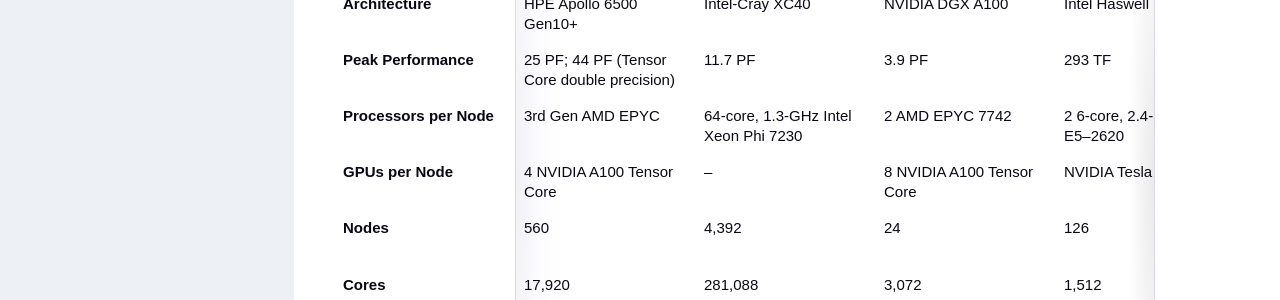
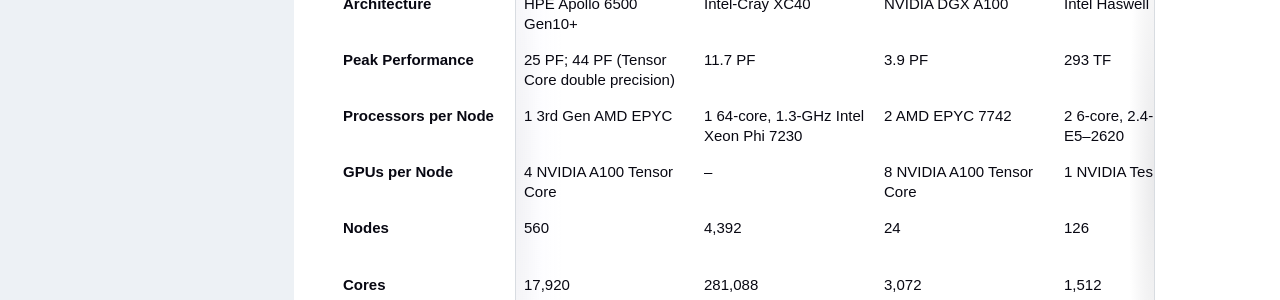
Before and after one commit to sbx-bnagle/ALCF-AR2022, a Jekyll site: the page built from 04_expertise-and-resources/systems.md, in a window 1280 px wide. Shown: the part 495-795 px from the top of the page. Built offline with Jekyll 4.4.1, drawn with Linux system fonts in a browser that asks for light colours; some web fonts are replaced.

Commit message:
update to systems table

```diff
--- a/04_expertise-and-resources/systems.md
+++ b/04_expertise-and-resources/systems.md
@@ -26,10 +26,10 @@
 
 | System Name | Purpose | Architecture | Peak Performance | Processors per Node | GPUs per Node | Nodes | Cores | Memory | Interconnect | Racks |
 | :-- | :-- | :-- | :-- | :-- | :-- | :-- | :-- | :-- | :-- | :-- |
-| **Polaris** | <span>Purpose</span> Science Campaigns | <span>Architecture</span> HPE Apollo 6500 Gen10+ | <span>Peak Performance</span> 25 PF; 44 PF (Tensor Core double precision) | <span>Processors per Node</span> 3rd Gen AMD EPYC | <span>GPUs per Node</span> 4 NVIDIA A100 Tensor Core | <span>Nodes</span> 560 | <span>Cores</span> 17,920 | <span>Memory</span> 280 TB (DDR4); 87.5 TB (HBM) | <span>Interconnect</span> HPE Slingshot 10 with Dragonfly configuration | <span>Racks</span> 40 |
-| **Theta: KNL Nodes** | <span>Purpose</span> Science Campaigns | <span>Architecture</span> Intel-Cray XC40 | <span>Peak Performance</span> 11.7 PF | <span>Processors per Node</span> 64-core, 1.3-GHz Intel Xeon Phi 7230 | <span>GPUs per Node</span> – | <span>Nodes</span> 4,392 | <span>Cores</span> 281,088 | <span>Memory</span> 843 TB (DDR4); 70 TB (HBM) | <span>Interconnect</span> Aries network with Dragonfly configuration | <span>Racks</span> 24 |
+| **Polaris** | <span>Purpose</span> Science Campaigns | <span>Architecture</span> HPE Apollo 6500 Gen10+ | <span>Peak Performance</span> 25 PF; 44 PF (Tensor Core double precision) | <span>Processors per Node</span> 1 3rd Gen AMD EPYC | <span>GPUs per Node</span> 4 NVIDIA A100 Tensor Core | <span>Nodes</span> 560 | <span>Cores</span> 17,920 | <span>Memory</span> 280 TB (DDR4); 87.5 TB (HBM) | <span>Interconnect</span> HPE Slingshot 10 with Dragonfly configuration | <span>Racks</span> 40 |
+| **Theta: KNL Nodes** | <span>Purpose</span> Science Campaigns | <span>Architecture</span> Intel-Cray XC40 | <span>Peak Performance</span> 11.7 PF | <span>Processors per Node</span> 1 64-core, 1.3-GHz Intel Xeon Phi 7230 | <span>GPUs per Node</span> – | <span>Nodes</span> 4,392 | <span>Cores</span> 281,088 | <span>Memory</span> 843 TB (DDR4); 70 TB (HBM) | <span>Interconnect</span> Aries network with Dragonfly configuration | <span>Racks</span> 24 |
 | **Theta: GPU Nodes** | <span>Purpose</span> Science Campaigns | <span>Architecture</span> NVIDIA DGX A100 | <span>Peak Performance</span> 3.9 PF | <span>Processors per Node</span> 2 AMD EPYC 7742 | <span>GPUs per Node</span> 8 NVIDIA A100 Tensor Core | <span>Nodes</span> 24 | <span>Cores</span> 3,072 | <span>Memory</span> 26 TB (DDR4); 8.32 TB (GPU) | <span>Interconnect</span> NVIDIA QM8700 InfiniBand | <span>Racks</span> 7 |
-| **Cooley** | <span>Purpose</span> Data Analysis and Visualization | <span>Architecture</span> Intel Haswell | <span>Peak Performance</span> 293 TF | <span>Processors per Node</span> 2 6-core, 2.4-GHz Intel E5–2620 | <span>GPUs per Node</span> NVIDIA Tesla K80 | <span>Nodes</span> 126 | <span>Cores</span> 1,512 | <span>Memory</span> 47 TB (DDR4); 3 TB (GDDR5) | <span>Interconnect</span> FDR InfiniBand | <span>Racks</span> 6 |
+| **Cooley** | <span>Purpose</span> Data Analysis and Visualization | <span>Architecture</span> Intel Haswell | <span>Peak Performance</span> 293 TF | <span>Processors per Node</span> 2 6-core, 2.4-GHz Intel E5–2620 | <span>GPUs per Node</span> 1 NVIDIA Tesla K80 | <span>Nodes</span> 126 | <span>Cores</span> 1,512 | <span>Memory</span> 47 TB (DDR4); 3 TB (GDDR5) | <span>Interconnect</span> FDR InfiniBand | <span>Racks</span> 6 |
 {: .scroll-table }
 
 
```
